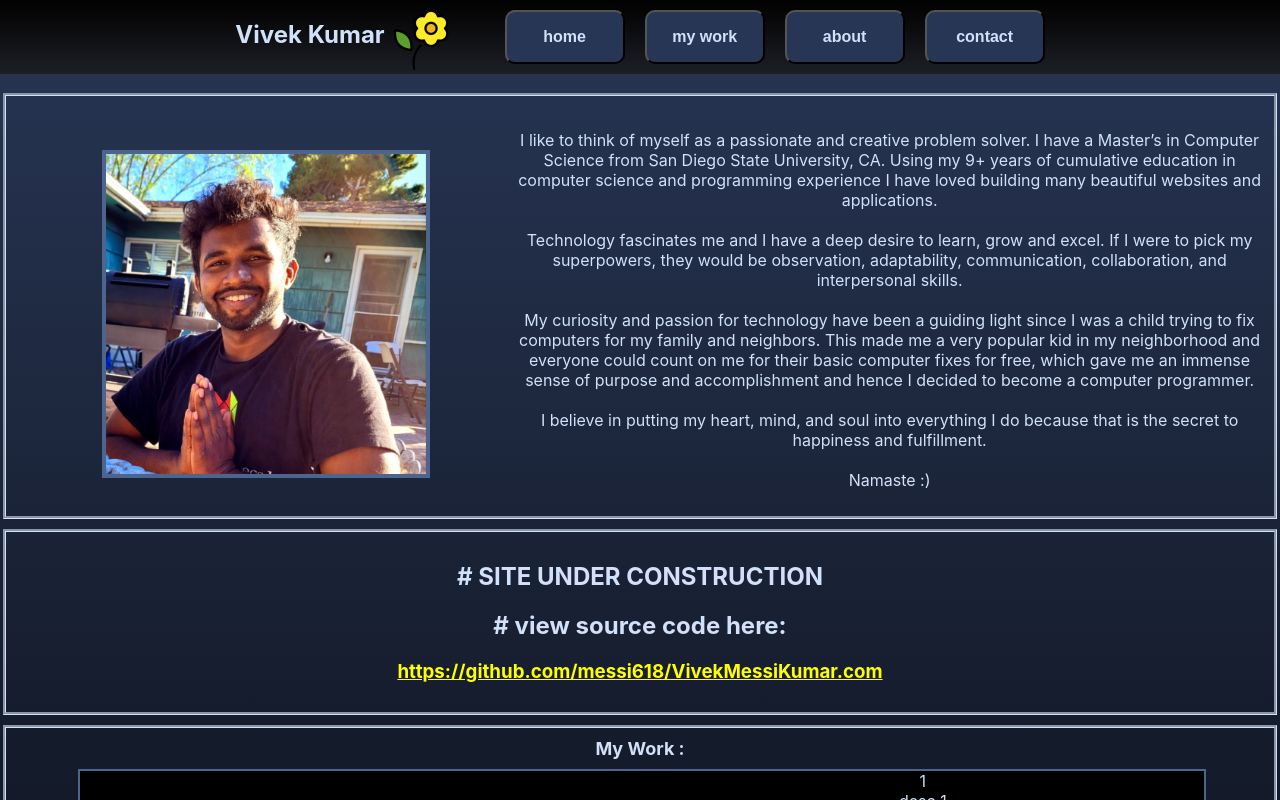
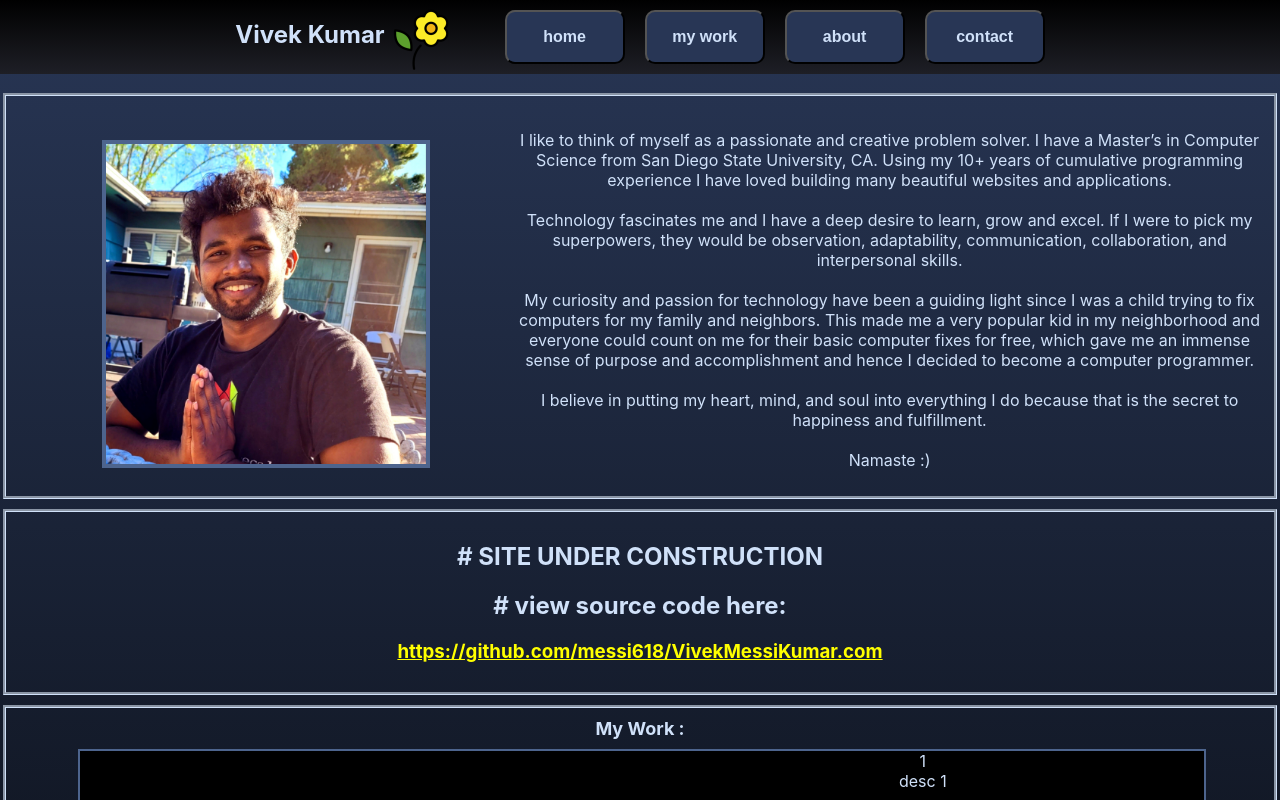
Before and after one commit to kvk201/personal-website, a React (Create React App) app: page / in a window 1280 px wide. Shown: the top 800 px of the page. Built offline with nearby package versions, Linux system fonts and the light colour scheme.

Commit message:
Revert "added github pages deployment code"
This reverts commit c8e4ca00f5f0bfdd2c17318d9d6b48fa7352d5a3.

```diff
--- a/src/Home/HomeAbout.js
+++ b/src/Home/HomeAbout.js
@@ -1,7 +1,7 @@
 
 
 function HomeAbout() {
-    const description = "I like to think of myself as a passionate and creative problem solver. I have a Master’s in Computer Science from San Diego State University, CA. Using my 9+ years of cumulative education in computer science and programming experience I have loved building many beautiful websites and applications. \n\n Technology fascinates me and I have a deep desire to learn, grow and excel. If I were to pick my superpowers, they would be observation, adaptability, communication, collaboration, and interpersonal skills. \n\n My curiosity and passion for technology have been a guiding light since I was a child trying to fix computers for my family and neighbors. This made me a very popular kid in my neighborhood and everyone could count on me for their basic computer fixes for free, which gave me an immense sense of purpose and accomplishment and hence I decided to become a computer programmer. \n\n I believe in putting my heart, mind, and soul into everything I do because that is the secret to happiness and fulfillment. \n\n Namaste :)";
+    const description = "I like to think of myself as a passionate and creative problem solver. I have a Master’s in Computer Science from San Diego State University, CA. Using my 10+ years of cumulative programming experience I have loved building many beautiful websites and applications. \n\n Technology fascinates me and I have a deep desire to learn, grow and excel. If I were to pick my superpowers, they would be observation, adaptability, communication, collaboration, and interpersonal skills. \n\n My curiosity and passion for technology have been a guiding light since I was a child trying to fix computers for my family and neighbors. This made me a very popular kid in my neighborhood and everyone could count on me for their basic computer fixes for free, which gave me an immense sense of purpose and accomplishment and hence I decided to become a computer programmer. \n\n I believe in putting my heart, mind, and soul into everything I do because that is the secret to happiness and fulfillment. \n\n Namaste :)";
 
     return (
       <div className="home-about">
```
Also changed, not shown: package.json (+2 -6 lines), 1 other file (tests, documents, lock files or other folders).
